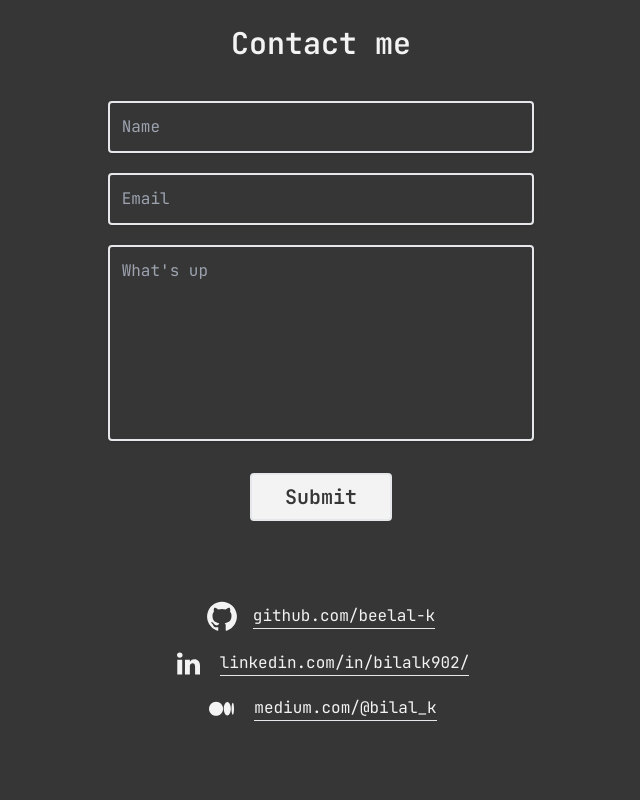
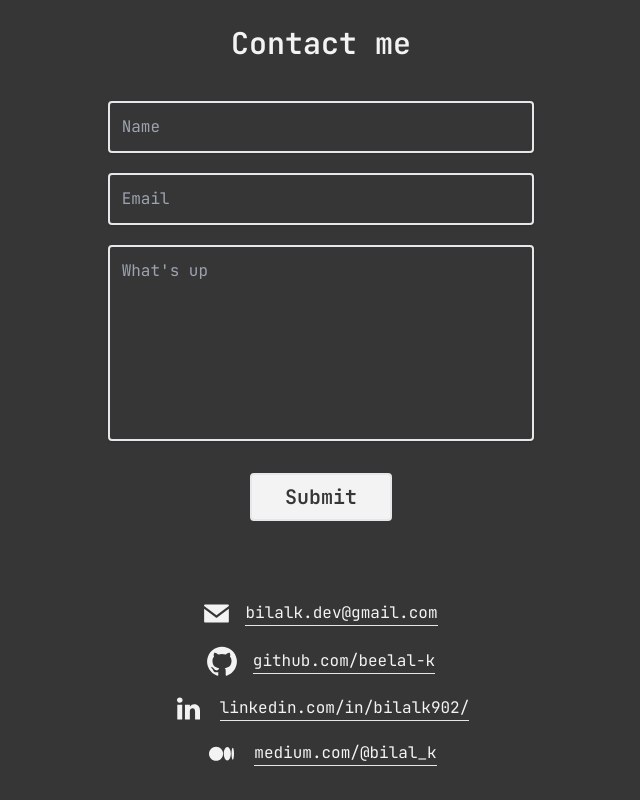
Before and after one commit to beelal-k/beelal-k.github.io, a Next.js app: page / in a window 1280 px wide. Shown: the part 1142-1942 px from the top of the page, without its empty margins (319-959 px from the left). Built offline with nearby package versions, Linux system fonts and the light colour scheme.

Commit message:
added email

```diff
--- a/pages/index.js
+++ b/pages/index.js
@@ -248,6 +248,7 @@ export default function Home() {
       </section>
 
       <footer className={`mt-20 xl:justify-start justify-center items-center mx-auto xl:w-1/3 flex flex-col gap-5 pb-20`}>
+        <Link href='' prefetch={false} target="_blank" className={`flex items-center eyeExpandOnHover pointer-events-none `}><Image src='/emailIcon.svg' width={25} height={25} alt="..." className={`inline mr-4 `} /><span className={`border-b`}>bilalk.dev@gmail.com</span></Link>
         <Link href='https://github.com/beelal-k' prefetch={false} target="_blank" className={`flex items-center eyeExpandOnHover`}><Image src='/githubIcon.svg' width={30} height={40} alt="..." className={`inline mr-4 `} /><span className={`border-b`}>github.com/beelal-k</span></Link>
         <Link href='https://www.linkedin.com/in/bilalk902/' prefetch={false} target="_blank" className={`flex items-center eyeExpandOnHover `}><Image src='/linkedinIcon.svg' width={23} height={40} alt="..." className={`ml-1 inline mr-5`} /><span className={`border-b`}>linkedin.com/in/bilalk902/</span></Link>
         <Link href='https://medium.com/@bilal_k' prefetch={false} target="_blank" className={`flex items-center eyeExpandOnHover `}><Image src='/mediumIcon.svg' width={25} height={40} alt="..." className={`ml-1 inline mr-5`} /><span className={`border-b`}>medium.com/@bilal_k</span></Link>
```
Also changed, not shown: public/emailIcon.svg (added).
